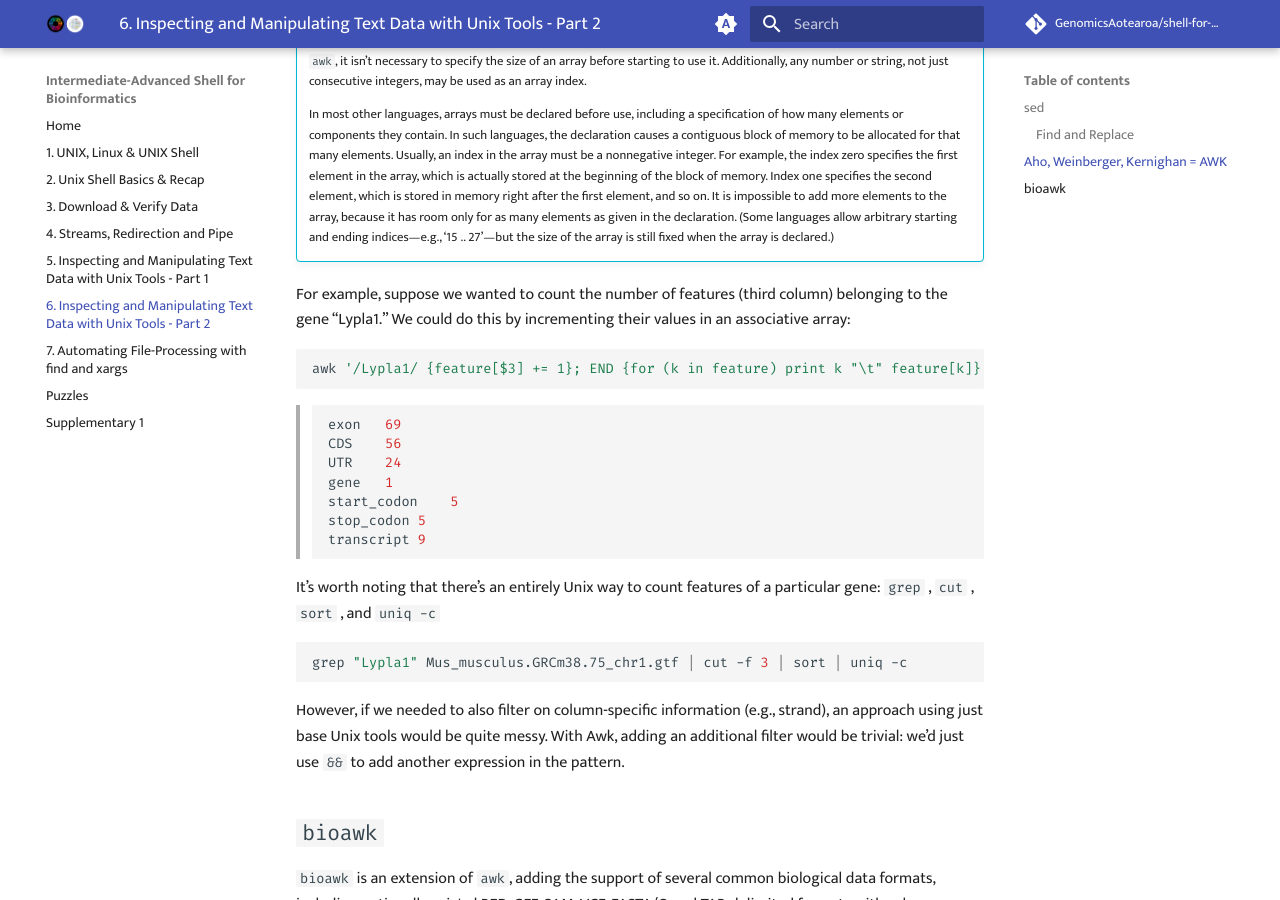
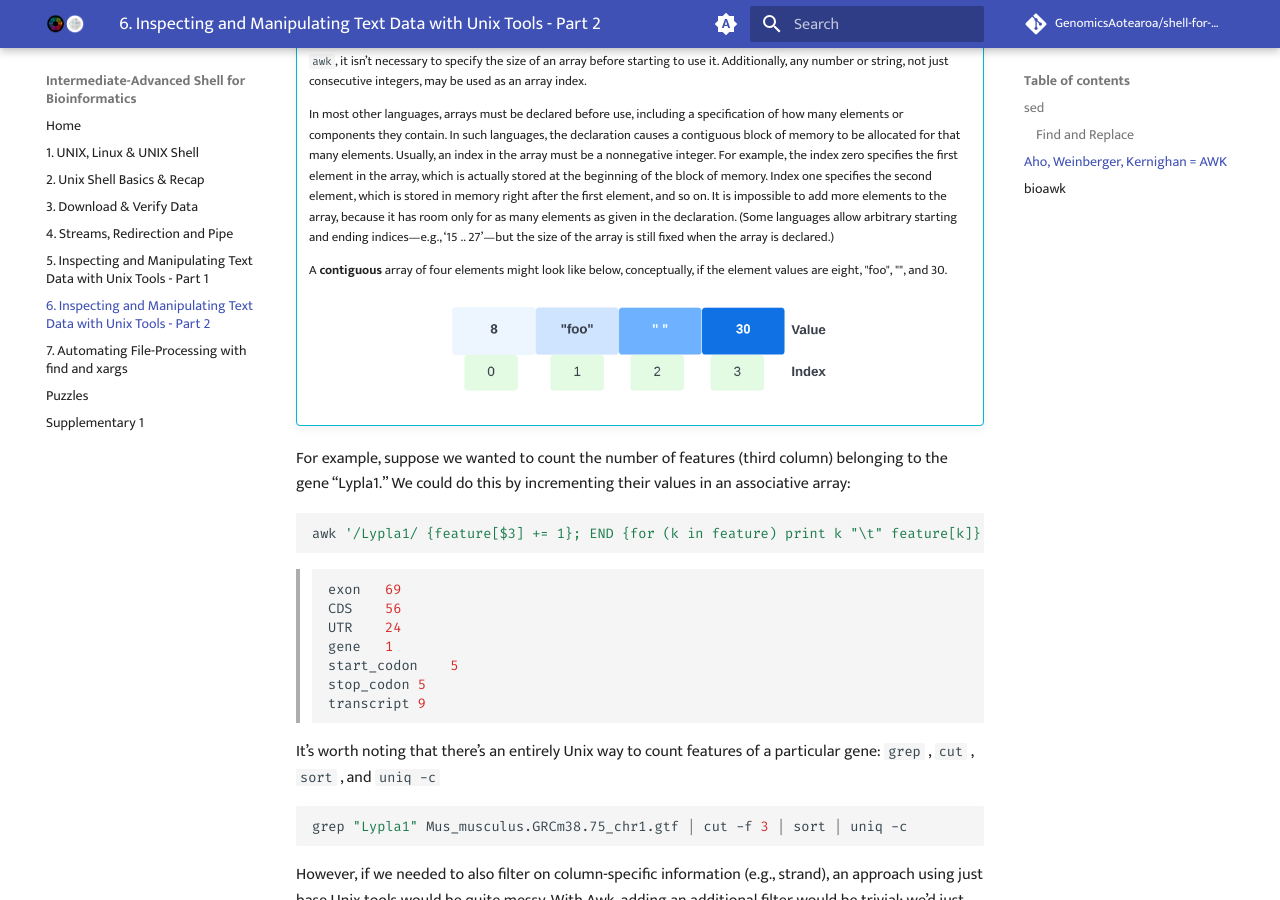
Before and after one commit to GenomicsAotearoa/shell-for-bioinformatics, an MkDocs documentation site: the page built from docs/5_inspectmanipulate2.md, in a window 1280 px wide and 900 px high, scrolled down 7947 px. Built offline with MkDocs 1.6.1 and Material for MkDocs 9.7.7, drawn with Linux system fonts in a browser that asks for light colours; comment, search, counter and statistics services are not loaded; the version menu is left out.

Commit message:
contiguous array

````diff
--- a/docs/5_inspectmanipulate2.md
+++ b/docs/5_inspectmanipulate2.md
@@ -367,6 +367,12 @@ awk '!/^#/ { print $1 "\t" $4-1 "\t" $5}' Mus_musculus.GRCm38.75_chr1.gtf | head
 
     In most other languages, arrays must be declared before use, including a specification of how many elements or components they contain. In such languages, the declaration causes a contiguous block of memory to be allocated for that many elements. Usually, an index in the array must be a nonnegative integer. For example, the index zero specifies the first element in the array, which is actually stored at the beginning of the block of memory. Index one specifies the second element, which is stored in memory right after the first element, and so on. It is impossible to add more elements to the array, because it has room only for as many elements as given in the declaration. (Some languages allow arbitrary starting and ending indices—e.g., ‘15 .. 27’—but the size of the array is still fixed when the array is declared.)
 
+    A **contiguous** array of four elements might look like below, conceptually, if the element values are eight, "foo", "", and 30.
+
+    <center>![image](./images/contiguous_array.png){width="400"}</center>
+
+
+
 For example, suppose we wanted to count the number of features (third column) belonging to the gene “Lypla1.” We could do this by incrementing their values in an associative array:
 
 ```bash
````
